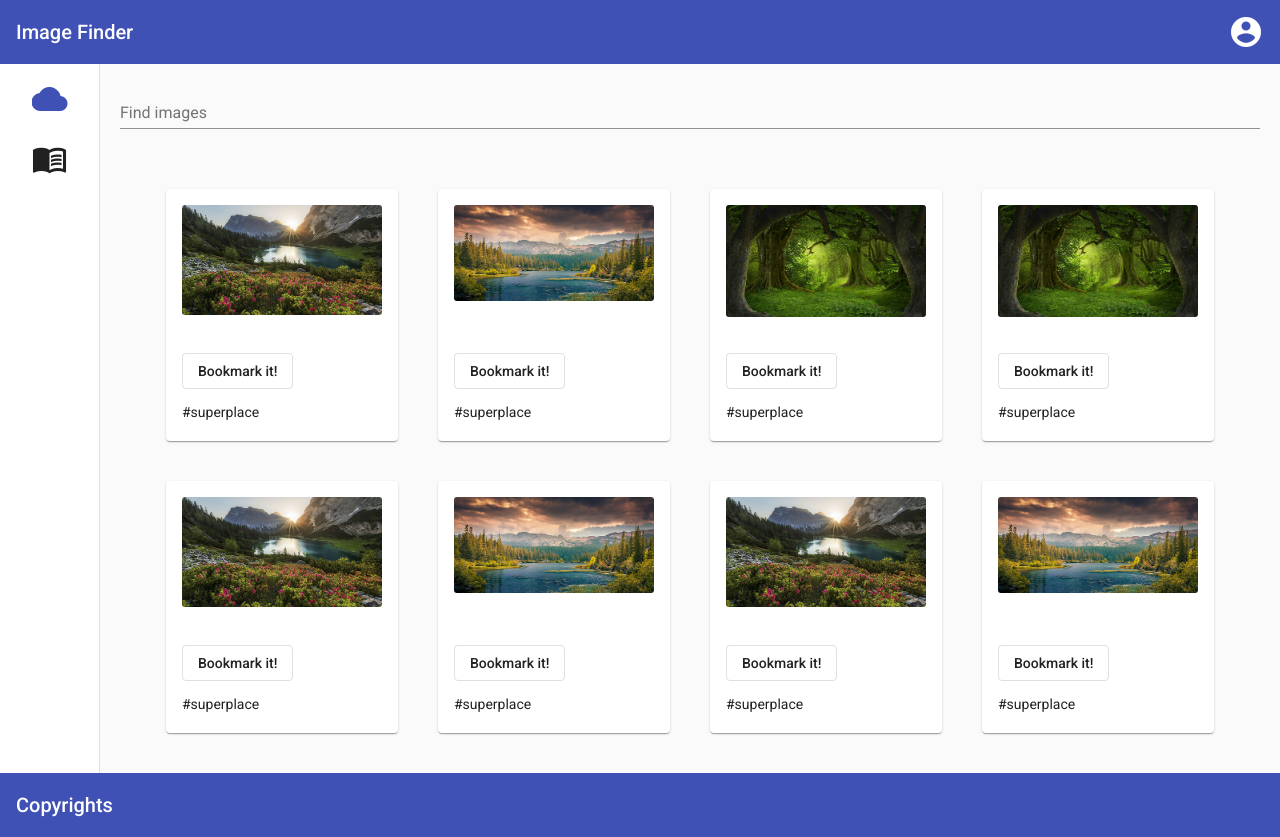
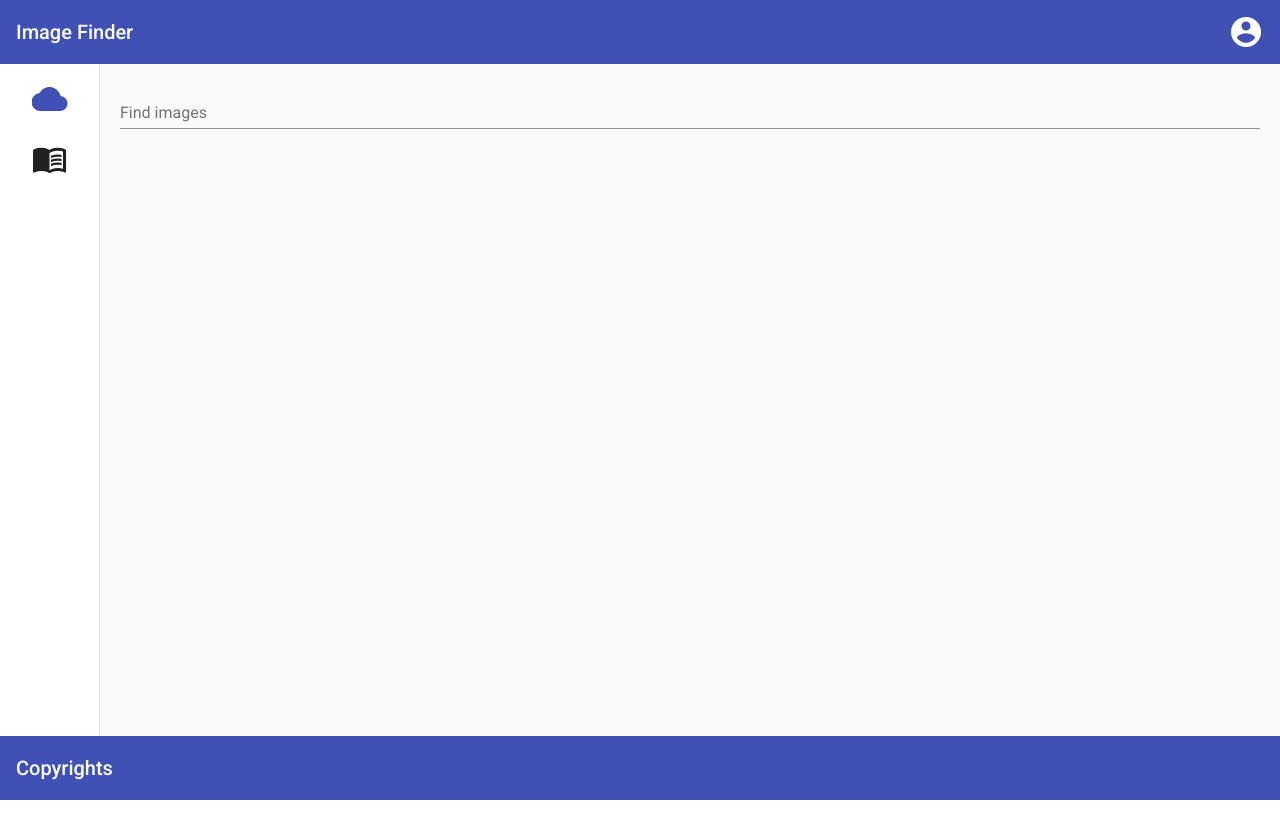
Before and after one commit to AlekseyMalakhov/flikr-job-test, an Angular app: page / in a window 1280 px wide. After the commit the page ends 800 px from the top, so only its background shows below. Built offline with nearby package versions, Linux system fonts and the light colour scheme.

Commit message:
get images from flikr

```diff
--- a/src/app/app.module.ts
+++ b/src/app/app.module.ts
@@ -1,5 +1,6 @@
 import { NgModule } from '@angular/core';
 import { BrowserModule } from '@angular/platform-browser';
+import { HttpClientModule } from '@angular/common/http';
 
 import { AppComponent } from './app.component';
 import { BrowserAnimationsModule } from '@angular/platform-browser/animations';
@@ -44,6 +45,7 @@ import { CardComponent } from './card/card.component';
     MatFormFieldModule,
     MatInputModule,
     MatCardModule,
+    HttpClientModule,
   ],
   providers: [],
   bootstrap: [AppComponent]
--- a/src/app/card/card.component.css
+++ b/src/app/card/card.component.css
@@ -1,6 +1,5 @@
 mat-card {
     width: 200px;
-    height: 220px;
     margin: 20px 20px;
 }
 
@@ -14,6 +13,6 @@ img {
 }
 
 .content {
-    position: absolute;
-    bottom: 5px;
+    position: relative;
+    top: 20px;
 }
--- a/src/app/card/card.component.html
+++ b/src/app/card/card.component.html
@@ -1,11 +1,11 @@
 <mat-card>
-    <img src="/assets/pics/{{image.img}}" alt="{{image.name}} picture">
+    <img src="{{image}}" alt="picture">
     <div class="content">
         <div class="action">
             <a mat-stroked-button>Bookmark it!</a>
         </div>
         <mat-card-content>
-            <p>{{image.description}}</p>
+            <p>"Blablabla"</p>
         </mat-card-content>
     </div>
 </mat-card>
--- a/src/app/imagefinder.service.ts
+++ b/src/app/imagefinder.service.ts
@@ -1,5 +1,15 @@
 import { Injectable } from '@angular/core';
 import { BehaviorSubject } from 'rxjs';
+import { environment } from "../environments/environment";
+
+const createImages = (data) => {
+  const result: string[] = [];
+  data.photos.photo.map((el) => {
+    const url = `https://live.staticflickr.com/${el.server}/${el.id}_${el.secret}_m.jpg`
+    result.push(url);
+  });
+  return result;
+}
 
 @Injectable({
   providedIn: 'root'
@@ -8,14 +18,35 @@ export class ImageFinderService {
 
   constructor() { }
 
+  /*
+  farm: 66
+  id: "51133262821"
+  isfamily: 0
+  isfriend: 0
+  ispublic: 1
+  owner: "12639178@N07"
+  secret: "6bc2c9b2b9"
+  server: "65535"
+  title: "Wollschweber"
+  */
+
+  private images = new BehaviorSubject([]);
+  currentImages = this.images.asObservable();
+  changeImages(newImages: string[]) {
+    this.images.next(newImages);
+  }
+
   searchRequest(searchText) {
     var xhttp = new XMLHttpRequest();
+    const changeIMG = this.changeImages.bind(this);
     xhttp.onreadystatechange = function() {
       if (this.readyState == 4 && this.status == 200) {
-        console.log(this.responseText);
+        const images = createImages(JSON.parse(this.responseText));
+        changeIMG(images);
       }
     };
-    xhttp.open("GET", `https://www.flickr.com/services/rest/?method=flickr.photos.search&api_key=1602f3a321b52a9d5d58447c288352bf&text=${searchText}&format=json&nojsoncallback=1`, true);
+    const url = `https://www.flickr.com/services/rest/?method=flickr.photos.search&api_key=${environment.key}&text=${searchText}&format=json&nojsoncallback=1`;
+    xhttp.open("GET", url, true);
     xhttp.send();
   }
 
--- a/src/app/search-page/search-page.component.ts
+++ b/src/app/search-page/search-page.component.ts
@@ -8,52 +8,13 @@ import { ImageFinderService } from "../imagefinder.service";
 })
 export class SearchPageComponent implements OnInit {
 
-images = [
-    {
-      name: "some place",
-      description: "#superplace",
-      img: "1.jpg",
-    },
-    {
-      name: "some place",
-      description: "#superplace",
-      img: "2.jpg",
-    },
-    {
-      name: "some place",
-      description: "#superplace",
-      img: "3.jpg",
-    },
-    {
-      name: "some place",
-      description: "#superplace",
-      img: "3.jpg",
-    },
-    {
-      name: "some place",
-      description: "#superplace",
-      img: "1.jpg",
-    },
-    {
-      name: "some place",
-      description: "#superplace",
-      img: "2.jpg",
-    },
-    {
-      name: "some place",
-      description: "#superplace",
-      img: "1.jpg",
-    },
-    {
-      name: "some place",
-      description: "#superplace",
-      img: "2.jpg",
-    }
-  ];
+images = [];
+
 
   constructor(private ImageFinderService: ImageFinderService) { }
 
   ngOnInit(): void {
+    this.ImageFinderService.currentImages.subscribe(images => this.images = images);
   }
 
   search(e) {
--- a/src/environments/environment.prod.ts
+++ b/src/environments/environment.prod.ts
@@ -1,3 +1,4 @@
 export const environment = {
-  production: true
+  production: true,
+  key: "1602f3a321b52a9d5d58447c288352bf",
 };
--- a/src/environments/environment.ts
+++ b/src/environments/environment.ts
@@ -3,7 +3,8 @@
 // The list of file replacements can be found in `angular.json`.
 
 export const environment = {
-  production: false
+  production: false,
+  key: "1602f3a321b52a9d5d58447c288352bf",
 };
 
 /*
```
